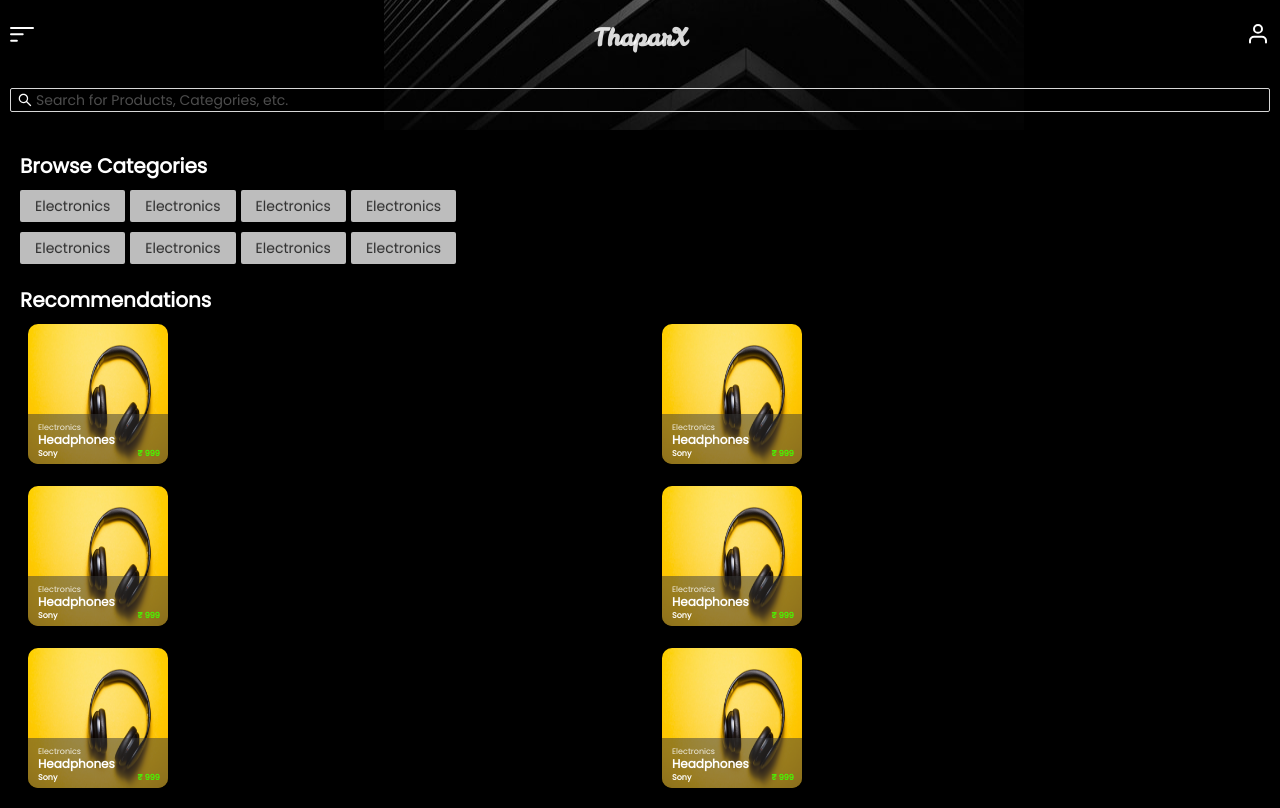
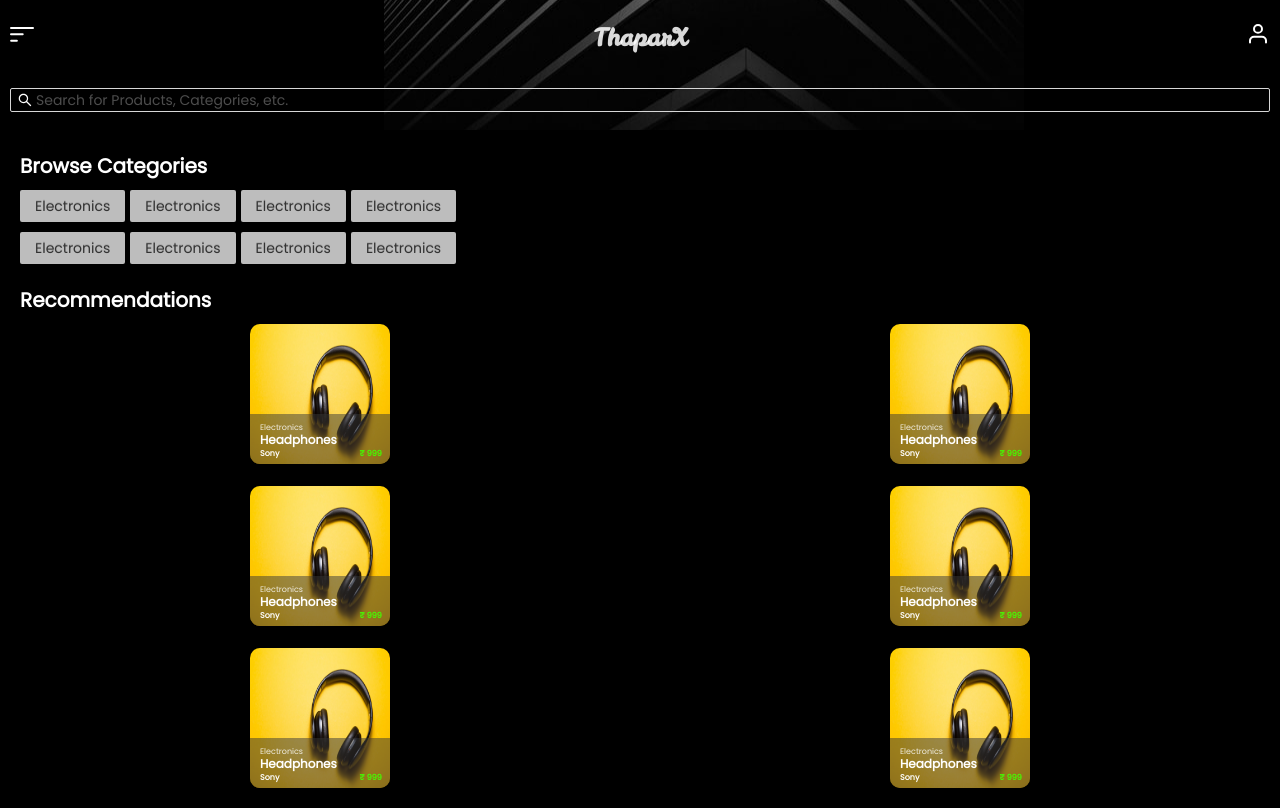
Before and after one commit to anteroselin/buying_selling_devops, a React (Create React App) app: page /#/home in a window 1280 px wide. Built offline with nearby package versions, Linux system fonts and the light colour scheme.

Commit message:
Bug fixes

```diff
--- a/src/components/Home/Recommendations.js
+++ b/src/components/Home/Recommendations.js
@@ -6,13 +6,11 @@ import Text from 'antd/lib/typography/Text';
 const Recommendations = () => {
   return (
     <Fragment>
-      <Row
-        style={{
-          marginLeft: '20px',
-        }}
-        gutter={16}
-      >
-        <Col span={12} style={{ height: '140px', width: '140px' }}>
+      <Row>
+        <Col
+          span={12}
+          style={{ height: '140px', width: '140px', textAlign: 'center' }}
+        >
           <img
             src={headphones}
             alt="product"
@@ -33,6 +31,8 @@ const Recommendations = () => {
               height: '50px',
               borderRadius: '0px 0px 10px 10px',
               cursor: 'pointer',
+              margin: 'auto',
+              textAlign: 'left',
             }}
             onClick={() => {
               console.log('yo');
@@ -79,7 +79,10 @@ const Recommendations = () => {
             </div>
           </div>
         </Col>
-        <Col span={12} style={{ height: '140px', width: '140px' }}>
+        <Col
+          span={12}
+          style={{ height: '140px', width: '140px', textAlign: 'center' }}
+        >
           <img
             src={headphones}
             alt="product"
@@ -100,6 +103,8 @@ const Recommendations = () => {
               height: '50px',
               borderRadius: '0px 0px 10px 10px',
               cursor: 'pointer',
+              margin: 'auto',
+              textAlign: 'left',
             }}
             onClick={() => {
               console.log('yo');
@@ -148,13 +153,11 @@ const Recommendations = () => {
         </Col>
       </Row>
       <br />
-      <Row
-        style={{
-          marginLeft: '20px',
-        }}
-        gutter={16}
-      >
-        <Col span={12} style={{ height: '140px', width: '140px' }}>
+      <Row>
+        <Col
+          span={12}
+          style={{ height: '140px', width: '140px', textAlign: 'center' }}
+        >
           <img
             src={headphones}
             alt="product"
@@ -165,6 +168,7 @@ const Recommendations = () => {
               console.log('yo');
             }}
           />
+
           <div
             style={{
               position: 'relative',
@@ -174,6 +178,8 @@ const Recommendations = () => {
               height: '50px',
               borderRadius: '0px 0px 10px 10px',
               cursor: 'pointer',
+              margin: 'auto',
+              textAlign: 'left',
             }}
             onClick={() => {
               console.log('yo');
@@ -220,7 +226,10 @@ const Recommendations = () => {
             </div>
           </div>
         </Col>
-        <Col span={12} style={{ height: '140px', width: '140px' }}>
+        <Col
+          span={12}
+          style={{ height: '140px', width: '140px', textAlign: 'center' }}
+        >
           <img
             src={headphones}
             alt="product"
@@ -241,6 +250,8 @@ const Recommendations = () => {
               height: '50px',
               borderRadius: '0px 0px 10px 10px',
               cursor: 'pointer',
+              margin: 'auto',
+              textAlign: 'left',
             }}
             onClick={() => {
               console.log('yo');
@@ -289,13 +300,11 @@ const Recommendations = () => {
         </Col>
       </Row>
       <br />
-      <Row
-        style={{
-          marginLeft: '20px',
-        }}
-        gutter={16}
-      >
-        <Col span={12} style={{ height: '140px', width: '140px' }}>
+      <Row>
+        <Col
+          span={12}
+          style={{ height: '140px', width: '140px', textAlign: 'center' }}
+        >
           <img
             src={headphones}
             alt="product"
@@ -306,6 +315,7 @@ const Recommendations = () => {
               console.log('yo');
             }}
           />
+
           <div
             style={{
               position: 'relative',
@@ -315,6 +325,8 @@ const Recommendations = () => {
               height: '50px',
               borderRadius: '0px 0px 10px 10px',
               cursor: 'pointer',
+              margin: 'auto',
+              textAlign: 'left',
             }}
             onClick={() => {
               console.log('yo');
@@ -361,7 +373,10 @@ const Recommendations = () => {
             </div>
           </div>
         </Col>
-        <Col span={12} style={{ height: '140px', width: '140px' }}>
+        <Col
+          span={12}
+          style={{ height: '140px', width: '140px', textAlign: 'center' }}
+        >
           <img
             src={headphones}
             alt="product"
@@ -382,6 +397,8 @@ const Recommendations = () => {
               height: '50px',
               borderRadius: '0px 0px 10px 10px',
               cursor: 'pointer',
+              margin: 'auto',
+              textAlign: 'left',
             }}
             onClick={() => {
               console.log('yo');
```
